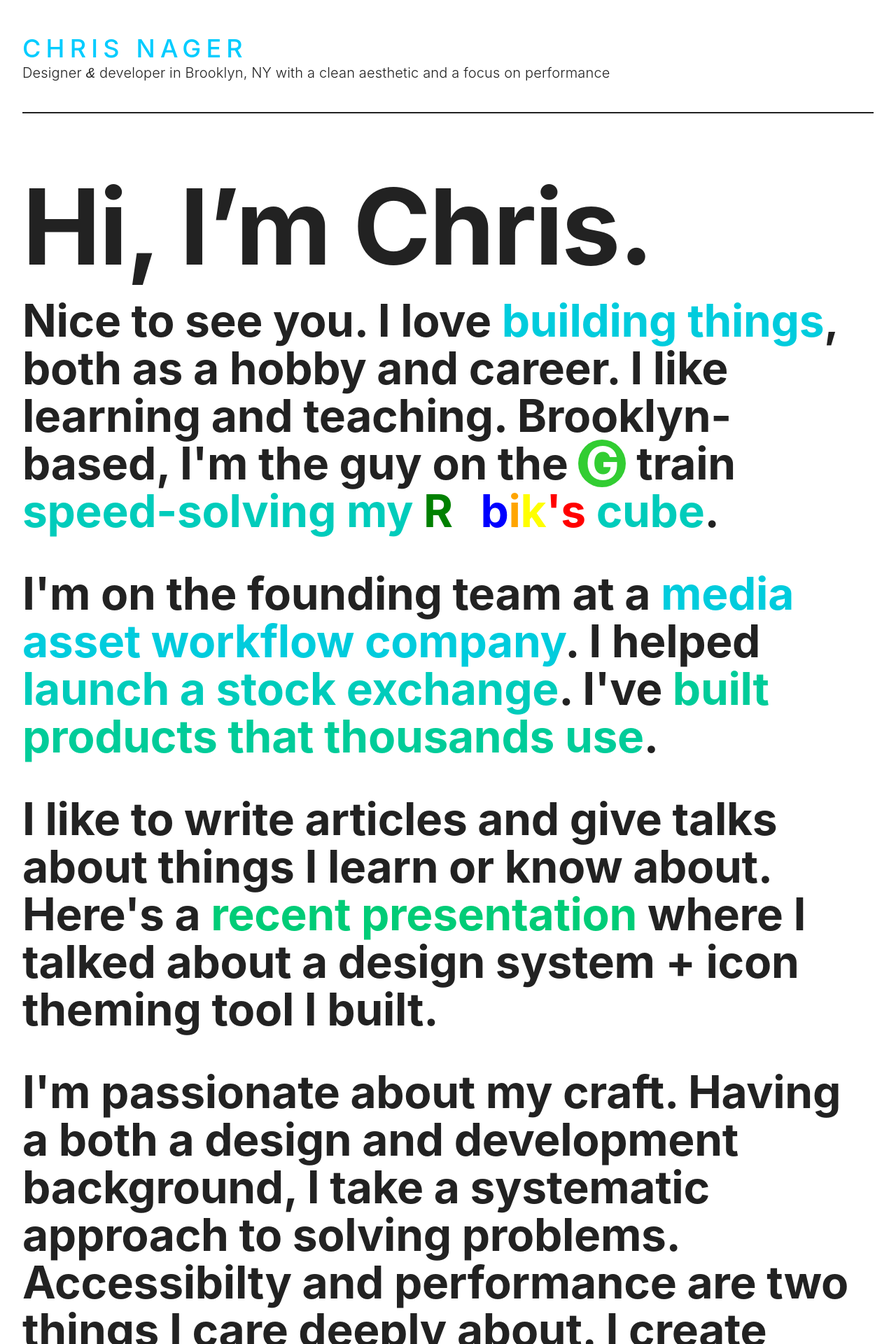
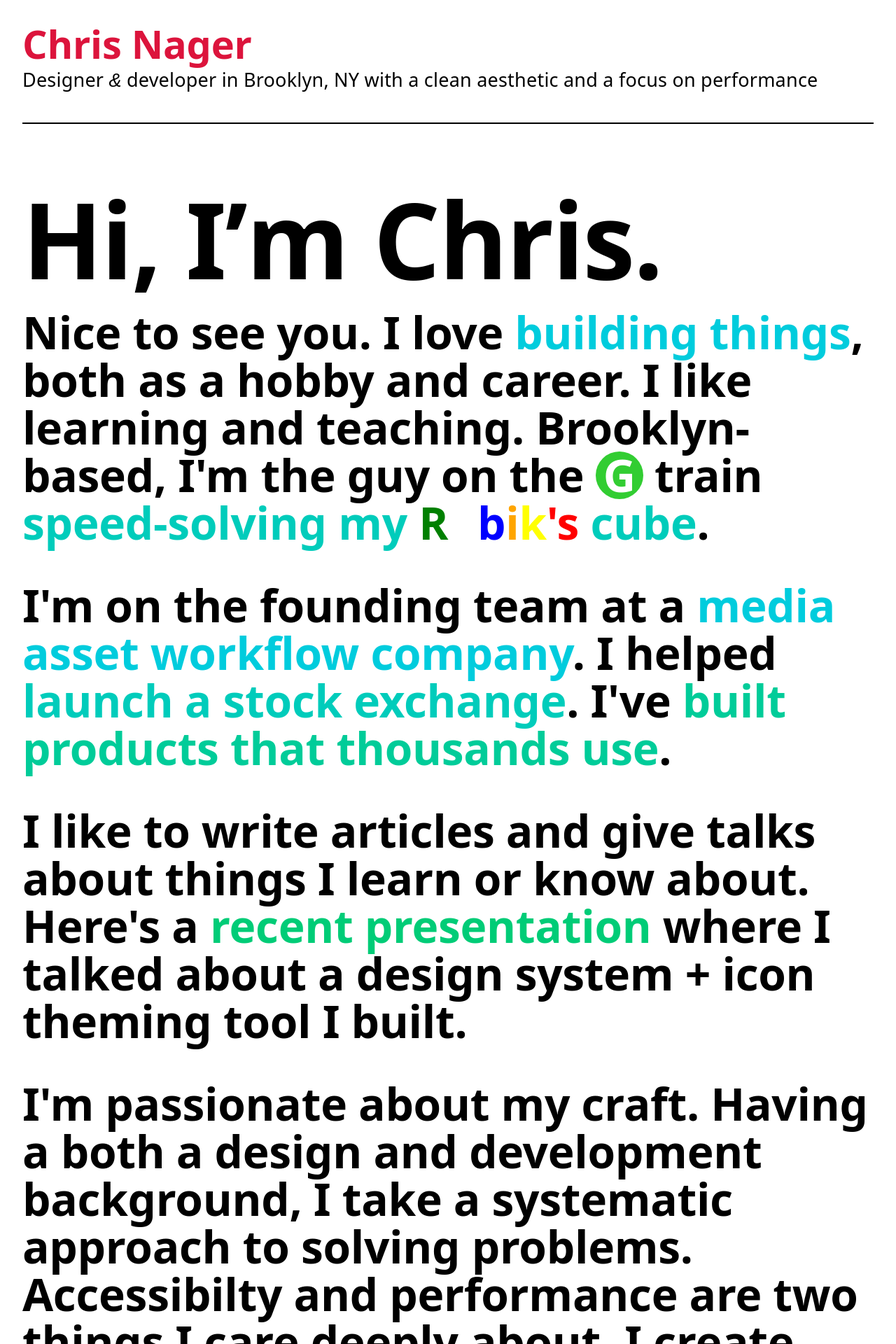
Before and after one commit to chrisnager/chrisnager.github.io, a Jekyll site: the page index.html, which Jekyll copies as it is, in a window 1280 px wide. Shown: the top 1920 px of the page at 70% size. Built offline with Jekyll 4.4.1, drawn with Linux system fonts in a browser that asks for light colours; nearby versions of some CDN libraries; library files that are not in the unit come from our copies; some of the changed text lies outside the part shown.

```diff
--- a/index.html
+++ b/index.html
@@ -31,10 +31,6 @@
     <meta name="msapplication-TileColor" content="#00ccff" />
     <meta name="msapplication-TileImage" content="http://chrisnager.com/img/logo.png" />
 
-    <link rel="stylesheet" href="/css/normalize.css" />
-    <link rel="stylesheet" href="/css/syntax.css" />
-    <link rel="stylesheet" href="/css/chrisnager.css" />
-
     <link rel="index" title="Chris Nager" href="http://chrisnager.com/" />
     <link rel="next" title="Portfolio" href="http://chrisnager.com/portfolio/" />
 
@@ -46,9 +42,11 @@
     <style>
       body {
         --color: crimson;
+        --wght: 900;
 
         margin: 0;
         font: 1em/1.5 'SF Pro Display', 'SF Pro Icons', 'Helvetica Neue', 'Helvetica', 'Arial', system-ui, sans-serif;
+        font: 1em/1.5 system-ui, sans-serif;
       }
 
       @media (prefers-color-scheme: dark) {
@@ -57,6 +55,12 @@
 
           background-color: #000;
           color: #f7f7f7;
+        }
+      }
+
+      @media (prefers-reduced-motion: reduce) {
+        * {
+          animation: none !important;
         }
       }
 
@@ -127,12 +131,13 @@
       }
 
       .title {
-        margin-top: 0;
+        margin-top: 50px;
         margin-bottom: 0;
         font-size: 150px;
         line-height: 0.66667;
         font-weight: 700;
         letter-spacing: -0.015em;
+        font-variation-settings: 'wght' var(--wght);
       }
 
       .description {
@@ -252,9 +257,9 @@
 
       <p class="description">
         Things I use, in no particular order: a11y, i18n, usability, responsive future-friendly sites and apps, HTML5,
-        CSS3, JavaScript, React, React Native, Node.js, PostCSS, Pug, Haml, Sass, BEM, OOCSS, RWD, Markdown, PHP, Gulp,
-        npm, Yarn, Jekyll, Vim, Git, MDX, React Native Web, recompose, Redux, React Hooks, webpack, CSS Grid, CSS
-        Flexbox, Jest, CSS Animation, VS Code, React Hooks, styled-components, GraphQL, Gatsby
+        CSS3, JavaScript, React, React Native, TypeScript, Node.js, PostCSS, Pug, Haml, Sass, BEM, OOCSS, RWD, Markdown,
+        PHP, Gulp, npm, Yarn, Jekyll, Vim, Git, MDX, React Native Web, recompose, Redux, React Hooks, webpack, CSS Grid,
+        CSS Flexbox, Jest, CSS Animation, VS Code, React Hooks, styled-components, GraphQL, Gatsby
       </p>
     </main>
 
@@ -282,6 +287,26 @@
     </script>
 
     <script>
+      document.body.style.setProperty('--wght', 100);
+    </script>
+
+    <script>
+      const title = document.getElementsByClassName('title')[0];
+      const letters = title.textContent.split('');
+
+      title.innerHTML = '';
+
+      letters.forEach((letter, index) => {
+        const span = document.createElement('span');
+
+        span.innerHTML = letter;
+        span.id = `title-${index}`;
+        span.style.cssText = `font-variation-settings: "wght" calc(var(--wght) * ${index / 1.5} + 50)`;
+        title.appendChild(span);
+      });
+    </script>
+
+    <script>
       (function(b, o, i, l, e, r) {
         b.GoogleAnalyticsObject = l;
         b[l] ||
```
